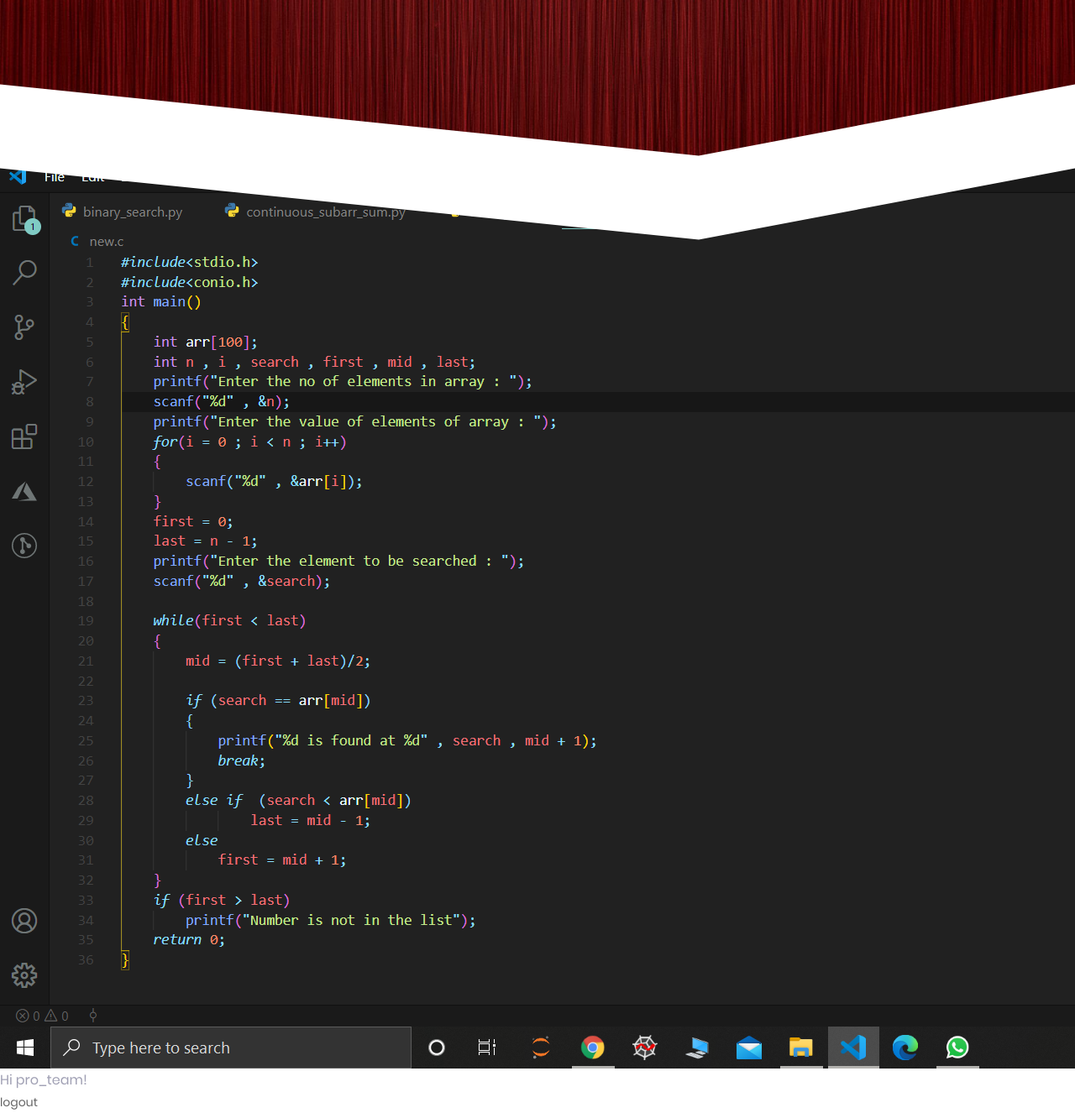
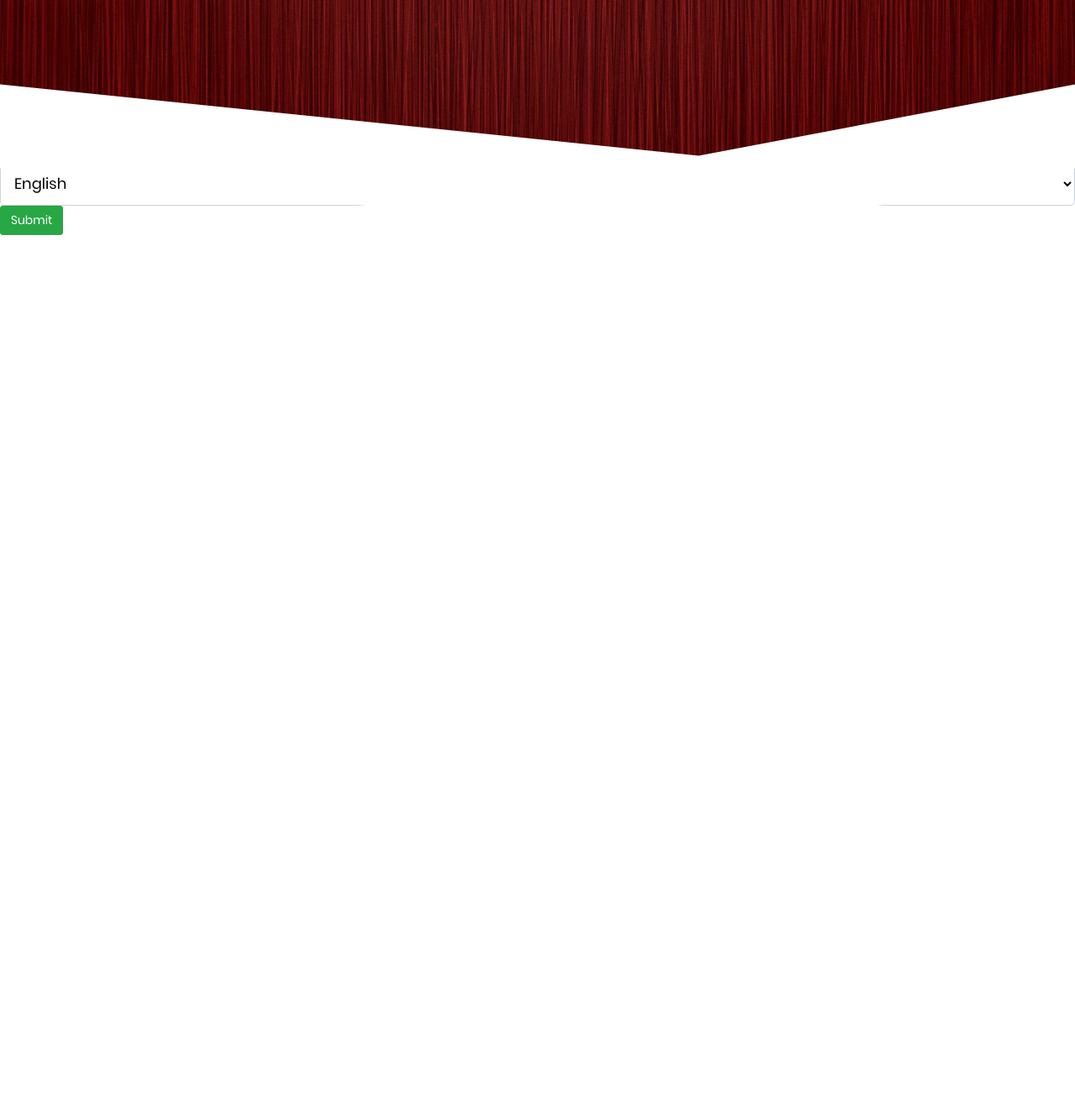
Before and after one commit to abhaydhiman/farm_app, a Django app: page / in a window 1280 px wide; the page is wider, and only the part inside the window is pictured. Shown: the part 607-1933 px from the top of that part at 84% size. After the commit the page ends 887 px from the top of that part, so only its background shows below. Run offline with Django 3.2, Linux system fonts and the light colour scheme; a user stored in the database is signed in; some libraries are stand-ins or nearby versions.

Commit message:
Added static tags

```diff
--- a/pro_farm/templates/lang_select.html
+++ b/pro_farm/templates/lang_select.html
@@ -11,13 +11,14 @@
     <link href="https://fonts.googleapis.com/css?family=Nunito+Sans:200,300,400,600,700,800,900&display=swap"
       rel="stylesheet">
     <link rel="stylesheet" href="https://stackpath.bootstrapcdn.com/font-awesome/4.7.0/css/font-awesome.min.css">
-    <link rel="stylesheet" href="\..\farm_app\pro_farm\static\css\animate.css">
-    <link rel="stylesheet" href="\..\farm_app\pro_farm\static\css\owl.theme.default.min.css">
-    <link rel="stylesheet" href="\..\farm_app\pro_farm\static\css\magnific-popup.css">
+    <link rel="stylesheet" href="{% static 'css/animate.css' %}">
+    <link rel="stylesheet" href="{% static 'css/owl.theme.default.min.css' %}">
+    <link rel="stylesheet" href="{% static 'css/magnific-popup.css' %}">
 
-    <link rel="stylesheet" href="\..\farm_app\pro_farm\static\css\owl.carousel.min.css">
-    <link rel="stylesheet" href="\..\farm_app\pro_farm\static\css\flaticon.css">
-    <link rel="stylesheet" href="\..\farm_app\pro_farm\static\css\style.css">
+    <link rel="stylesheet" href="{% static 'css/owl.carousel.min.css' %}">
+    <link rel="stylesheet" href="{% static 'css/flaticon.css' %}">
+    <link rel="stylesheet" href="{% static 'css/style.css' %}">
+
   </head>
   <body>
 
@@ -70,21 +71,28 @@
       </div>
     </section>
 
+    <!-- This button is used to go to signup_page -->
+    <form class='form' method="POST" , action='signup'>
 
-    <img src="{% static 'images/home.png' %}" alt="" />
+        {% csrf_token %}
+
+        <select class="form-control" name='language_selected' id="exampleFormControlSelect1">
+
+            <option>English</option>
+            <option>Hindi</option>
+
+          </select>
+
+        <button type="submit" class="btn btn-success"> Submit </button>
+
+            <!-- <a href="http://127.0.0.1:8000/signup"
+              class="btn btn-success btn-lg active" role="button"
+              aria-pressed="true">submit</a> -->
+
+    </form>
 
 
-<!-- >>>>>>@Ayush-Malik  -->
-{{var_1}} {{var_2}}
-
-{% if user.is_authenticated %}
-Hi {{ user.username }}!
-<p><a href="{% url 'logout' %}">logout</a></p>
-{% else %}
-<p>You are not logged in</p>
-<a href="{% url 'login' %}">login</a>
-{% endif %}
-<!--  -->
+    <!-- <img src="{% static 'images/home.png' %}" alt="" /> -->
 
 
     <!-- loader -->
```
Also changed, not shown: other parts of pro_farm/templates/lang_select.html (+27 -16 lines).
